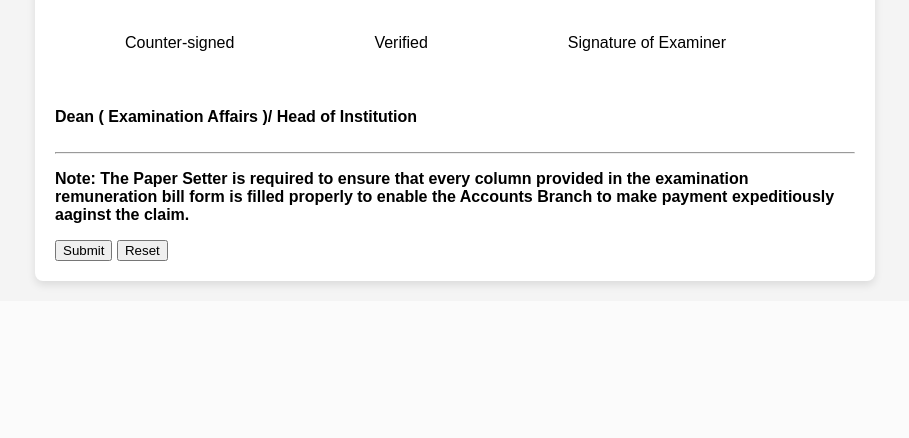
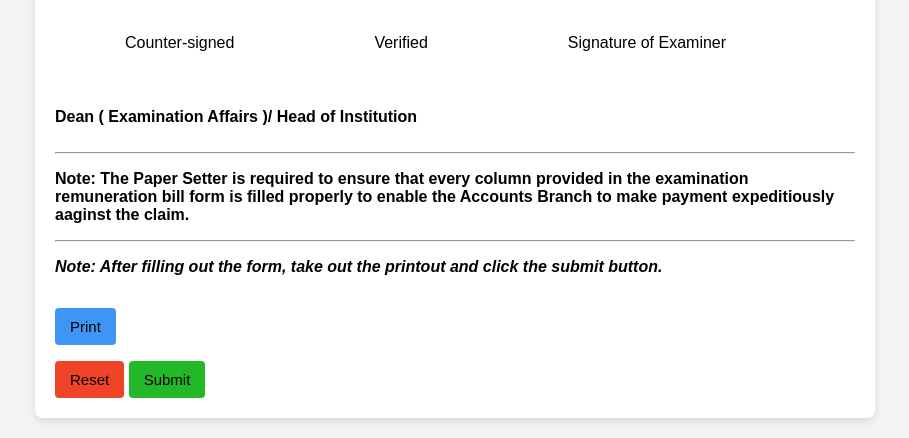
Before and after one commit to aarushijain1/Online-Billing-System, a PHP site: page /pprset.php in a window 1280 px wide. Shown: the part 1858-2296 px from the top of the page, without its empty margins (185-1094 px from the left). Before the commit the page ends 2146 px from the top, so only its background shows below. Run offline with PHP 8.4, Linux system fonts and the light colour scheme; the visitor is signed in with stand-in values (Sample User, id 1); data that the repository does not hold is empty.

Commit message:
Update pprset.php

```diff
--- a/pprset.php
+++ b/pprset.php
@@ -196,12 +196,35 @@ placeholder = 'Enter official email' required></p>
 
 <p><b>Note: The Paper Setter is required to ensure that every column provided in the examination remuneration bill form is filled properly to enable the Accounts Branch to make payment expeditiously aaginst the claim.</b></p>
 
-<button type = 'submit'>Submit</button>
-<button type = 'reset'>Reset</button>
+<hr>
+
+<p id="d"><b><i>Note: After filling out the form, take out the printout and click the submit button.</i></b></p>
+
+<div class = 'ButtonContainer'>
+    <button id = 'a' type = 'button' onclick="printForm()">Print</button><br>
+    <button id = 'b' type = 'reset'>Reset</button>
+    <button id = 'c' type= 'submit'>Submit</button>
+</div>
+
 </form>
 
-<script> <?php require_once( 'script1.js' );
-?> </script>
+<script>
+    <?php require_once( 'script1.js' );?>
+
+    function printForm() {
+    document.getElementById('b').style.display = 'none';
+    document.getElementById('c').style.display = 'none';
+    document.getElementById('d').style.display = 'none';
+
+    window.print();
+
+    document.getElementById('b').style.display = 'inline';
+    document.getElementById('c').style.display = 'inline';
+    document.getElementById('d').style.display = 'inline';
+
+  }
+
+</script>
 
 </body>
 
```
